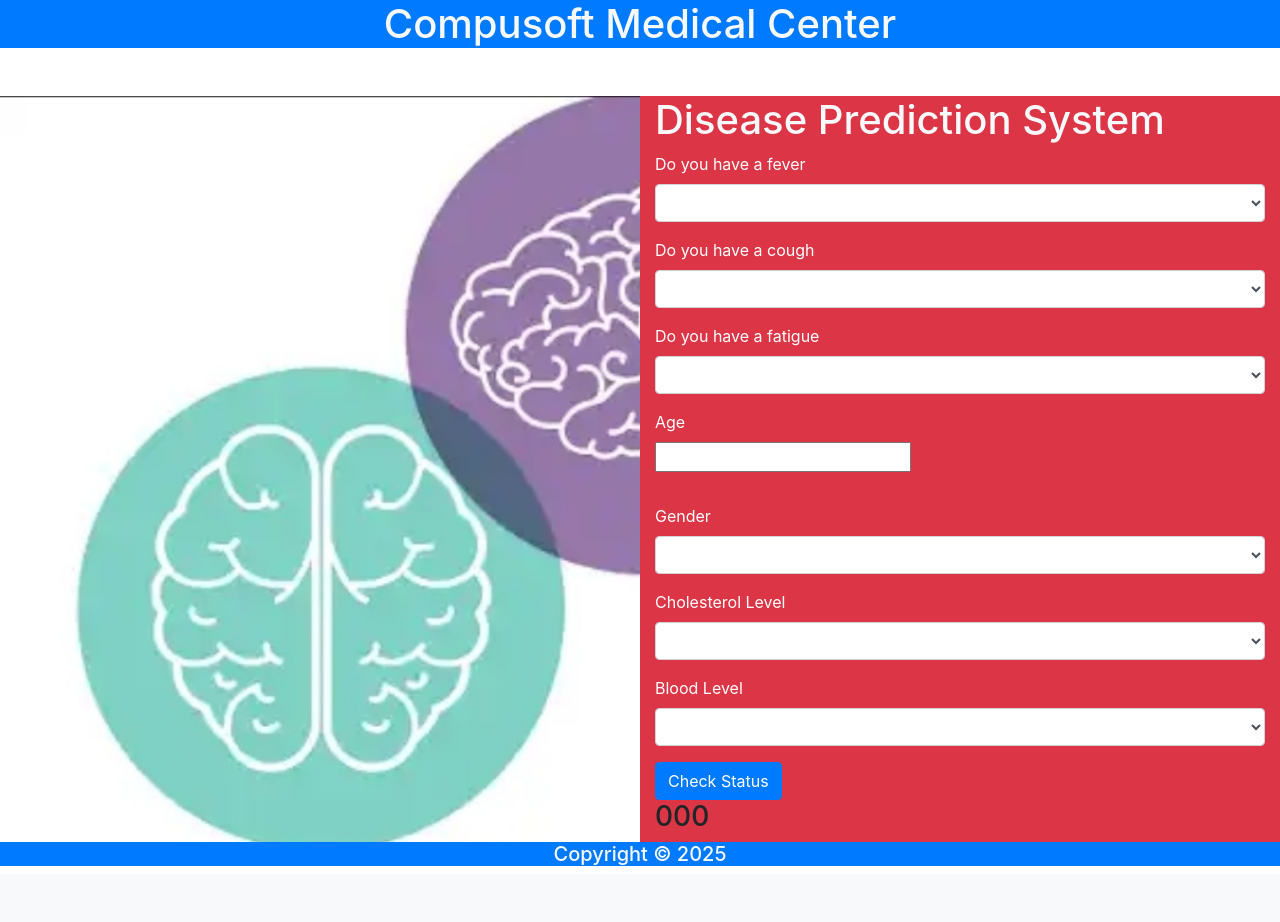
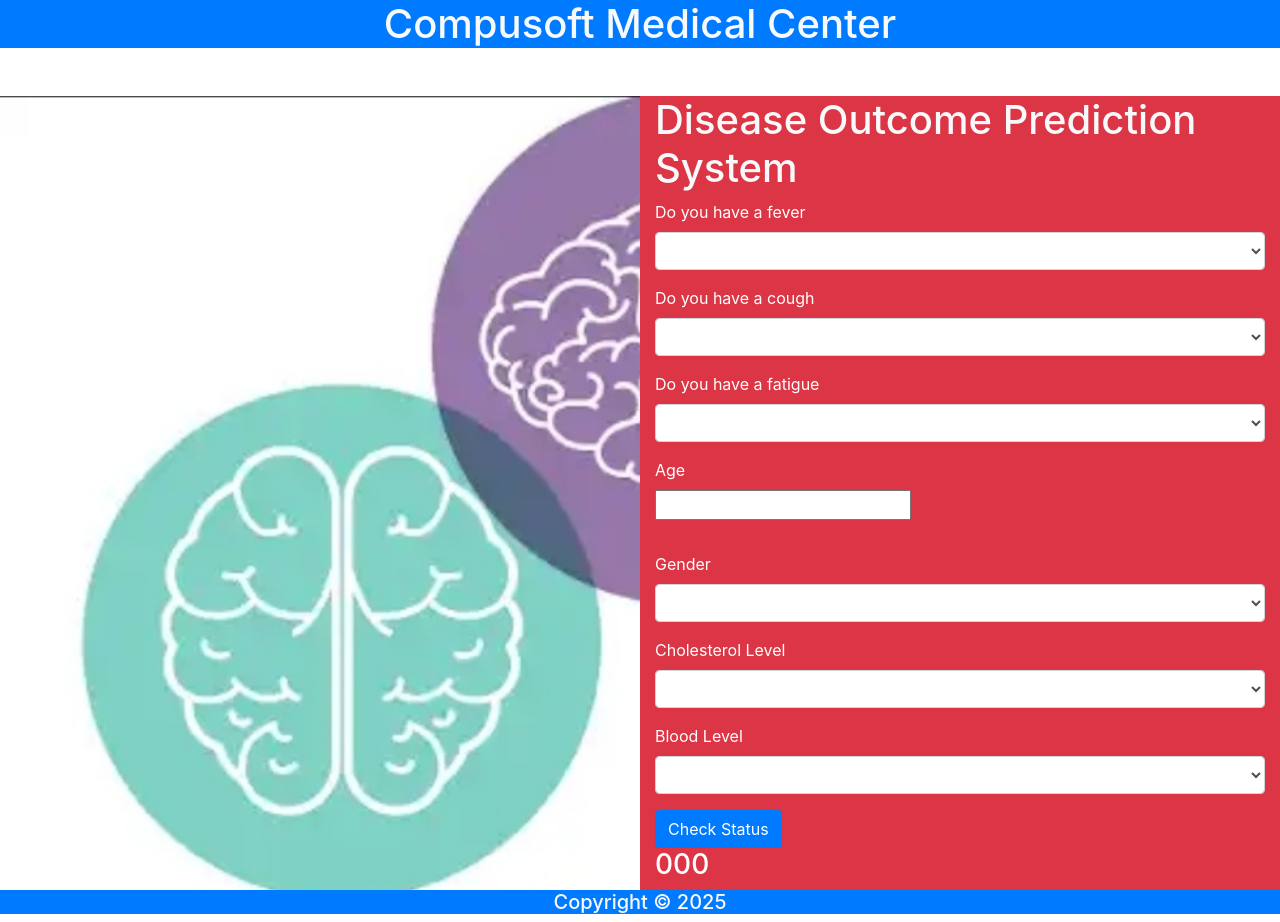
Before and after one commit to Vincent-Birma/disease-eligibility-system, a Flask app: template templates/index.html in a window 1280 px wide. Before the commit the page ends 866 px from the top, so only its background shows below. Run offline with Flask 3, Linux system fonts and the light colour scheme; the template is opened without the code that fills it: most values are stand-ins (such as "Sample title", 1, 10 or a date in 2020); parts of the project's set-up code (start-up, migrations or seed data) failed here and were passed over; some libraries are stand-ins or nearby versions.

Commit message:
Modified the title and correct the prediction route

```diff
--- a/templates/index.html
+++ b/templates/index.html
@@ -25,8 +25,8 @@
 	<div class ='row'>
 		<div style = "background-image:url({{url_for('static',filename='img.jpg')}})" id= 'divs'class ='col-md-6'></div>
 		<div class ='col-md-6 bg-danger'>
-			<h1 class ='text-light'>Disease Prediction System</h1>
-			<form method = 'POST' action ='/prediction'>
+			<h1 class ='text-light'>Disease Outcome Prediction System</h1>
+			<form method = 'POST' action ='/predictions'>
 				<div class ='form-group'>
 					<label>Do you have a fever</label>
 					<select class = 'form-control' name ='fever'>
@@ -83,7 +83,7 @@
 				</div>
 				<button class ='btn btn-primary'>Check Status</button>
 				{% if encode %}
-				<h3>{{encode}}</h3>
+				<h3 style="color: white">{{encode}}</h3>
 				{% endif %}
 			</form>
 		</div>
```
